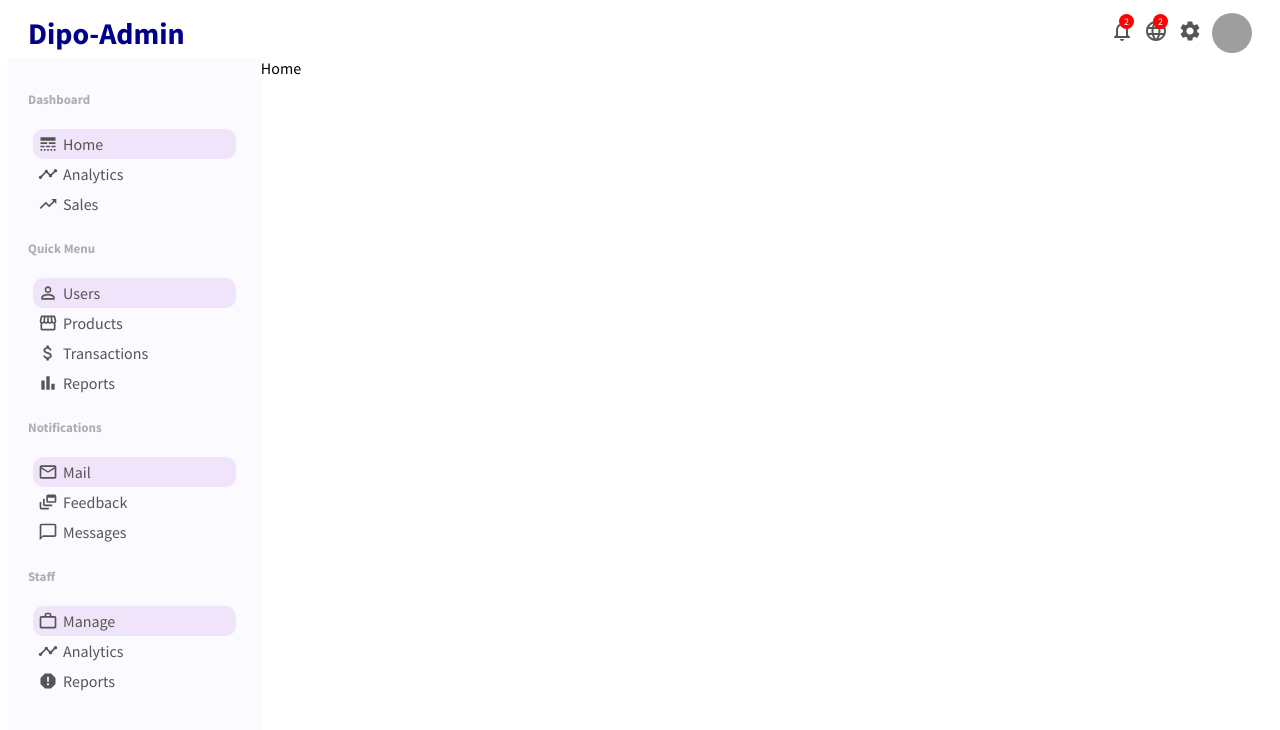
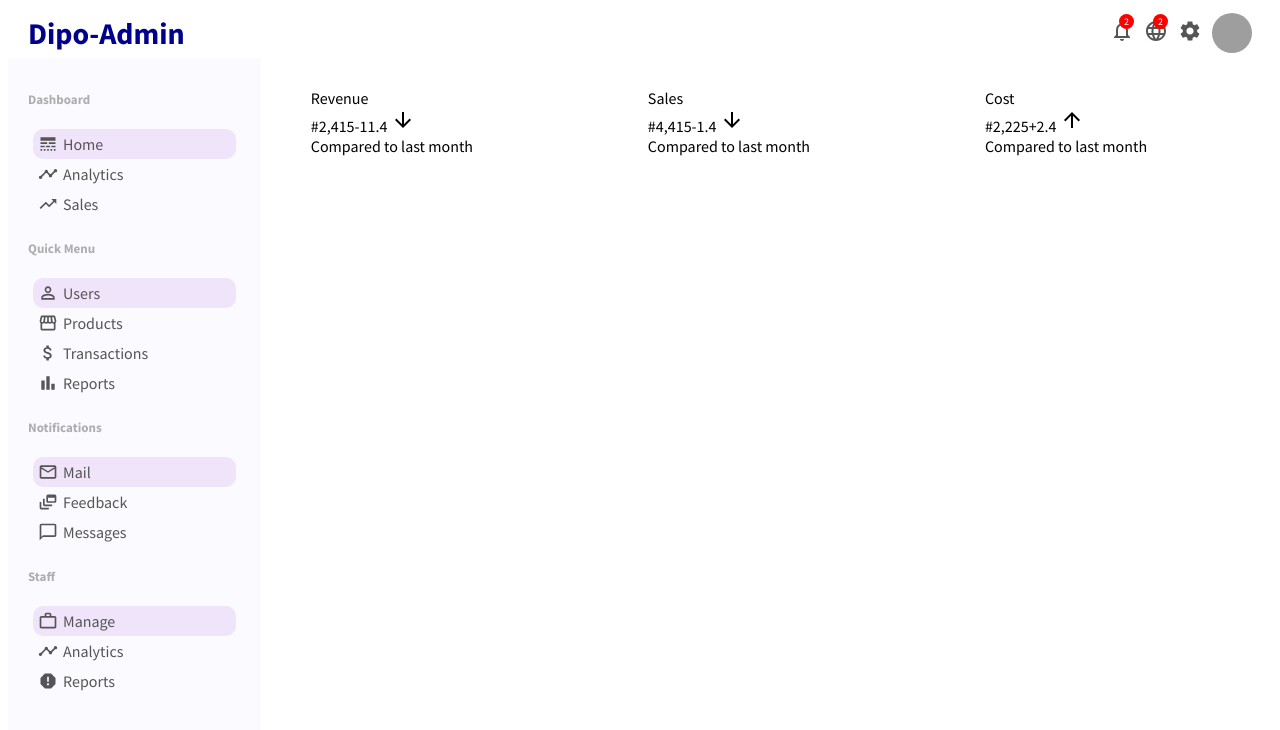
Before and after one commit to MrDiipo/Admin-Dashboard-In-ReactJS, a React (Create React App) app: page / in a window 1280 px wide. Shown: the top 730 px of the page. Built offline with nearby package versions, Linux system fonts and the light colour scheme; grey boxes are pictures that could not be loaded.

Commit message:
FeaturedInfo component development

```diff
--- a/src/components/featuredInfo/featuredInfo.css
+++ b/src/components/featuredInfo/featuredInfo.css
@@ -0,0 +1,13 @@
+.featured{
+    width: 100%;
+    display: flex;
+    justify-content: space-between;
+}
+
+.featuredItem{
+    flex: 1;
+    margin: 0px 20px;
+    padding: 30px;
+    border-radius: 10px;
+    cursor: pointer;
+}
--- a/src/components/featuredInfo/featuredInfo.jsx
+++ b/src/components/featuredInfo/featuredInfo.jsx
@@ -1,11 +1,36 @@
 import React from 'react'
 import "./featuredInfo.css"
+import {ArrowDownward, ArrowUpward} from "@mui/icons-material"
 
 function featuredInfo() {
     return (
         <div className="featured">
         <div className="featuredItem">
+            <span className="featuredTitle">Revenue</span>
+            <div className="featureMoneyContainer">
+                <span className="featuredMoney">#2,415</span>
+                <span className="featuredMoneyRate">-11.4 <ArrowDownward/></span>
 
+            </div>
+            <span className="featuredSub">Compared to last month</span>
+        </div>
+        <div className="featuredItem">
+            <span className="featuredTitle">Sales</span>
+            <div className="featureMoneyContainer">
+                <span className="featuredMoney">#4,415</span>
+                <span className="featuredMoneyRate">-1.4 <ArrowDownward/></span>
+
+            </div>
+            <span className="featuredSub">Compared to last month</span>
+        </div>
+        <div className="featuredItem">
+            <span className="featuredTitle">Cost</span>
+            <div className="featureMoneyContainer">
+                <span className="featuredMoney">#2,225</span>
+                <span className="featuredMoneyRate">+2.4 <ArrowUpward/></span>
+
+            </div>
+            <span className="featuredSub">Compared to last month</span>
         </div>
         </div>
     )
--- a/src/pages/home/Home.jsx
+++ b/src/pages/home/Home.jsx
@@ -1,10 +1,11 @@
 import React from 'react'
+import FeaturedInfo from '../../components/featuredInfo/FeaturedInfo'
 import "./home.css"
 
 function Home() {
     return (
         <div className="home">
-            Home
+            <FeaturedInfo/>
         </div>
     )
 }
```
